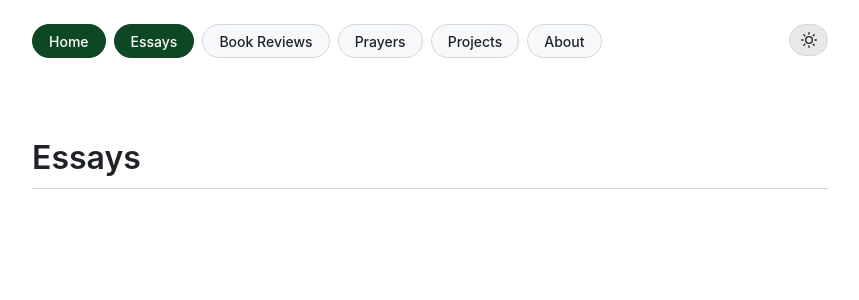
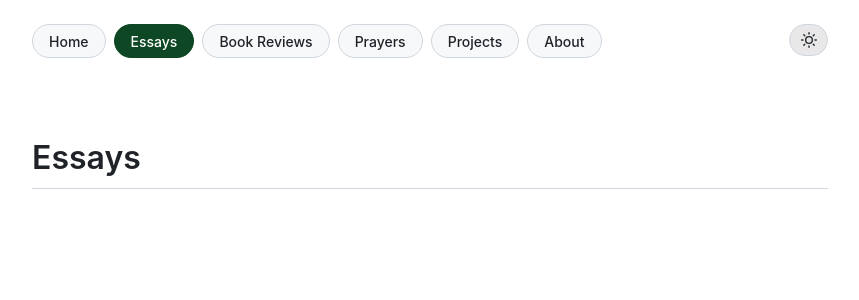
Before and after one commit to jack-t-skidmore/jack-t-skidmore.github.io, a Jekyll site: the page built from essays/index.md, in a window 1280 px wide. Shown: the top 300 px of the page, without its empty margins (210-1069 px from the left). Built offline with Jekyll 4.4.1, drawn with Linux system fonts in a browser that asks for light colours.

Commit message:
is this working

```diff
--- a/_layouts/default.html
+++ b/_layouts/default.html
@@ -12,7 +12,7 @@
     <nav class="nav-pills">
       {% for item in site.data.nav %}
         <a href="{{ item.url | relative_url }}"
-           class="pill {% if page.url == item.url or page.url contains item.url %} active{% endif %}">
+           class="pill {% if page.url == item.url %}active{% elsif item.url != '/' and page.url contains item.url %}active{% endif %}">
           {{ item.name }}
         </a>
       {% endfor %}
```
